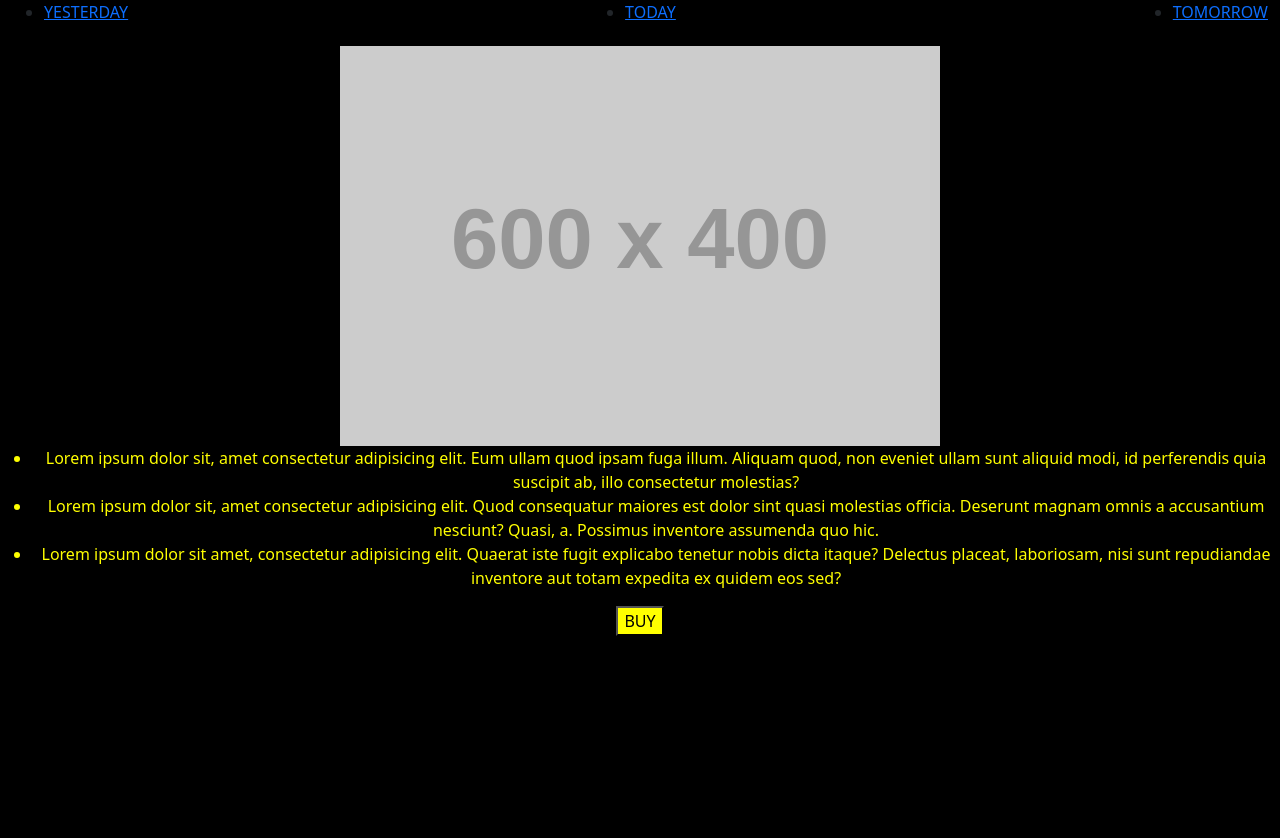
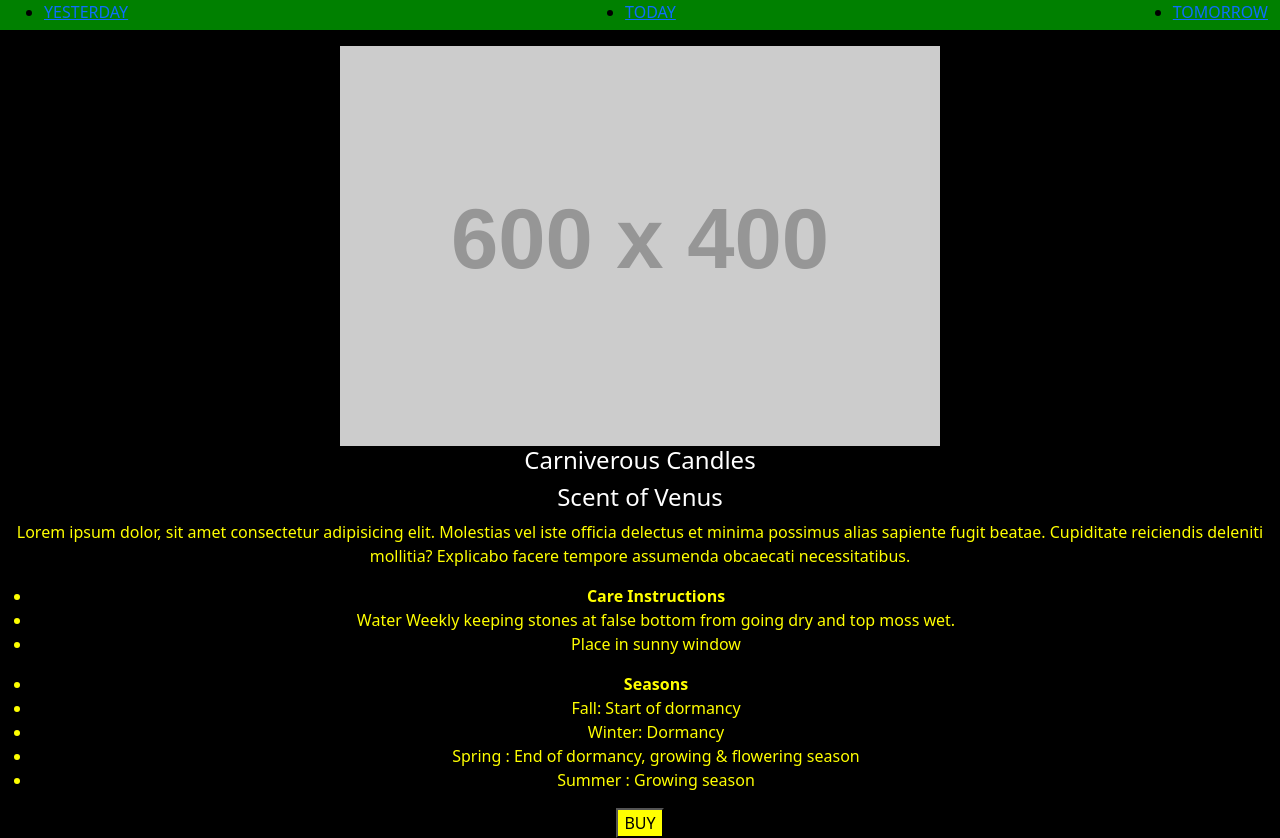
Before and after one commit to K-D-Piper/Day_Site, a plain HTML site: page yes.html in a window 1280 px wide. Before the commit the page ends 800 px from the top, so only its background shows below. Drawn offline with Linux system fonts and the light colour scheme; placeholder pictures from the web are drawn by us.

Commit message:
Styling edits
Began adding description of products

```diff
--- a/style/style.css
+++ b/style/style.css
@@ -78,6 +78,11 @@
     color: yellow;
 }
 
+.nav_bar-YES{
+    color: black;
+    background-color: green;
+}
+
 .buy-products h4{
     color: white;
 }
--- a/yes.html
+++ b/yes.html
@@ -33,10 +33,20 @@
         <div class="buy-products">
             <div class="c_candles">
                 <img src="https://placehold.co/600x400" alt="This is a placeholder image.">
-                <ul>
-                    <li>Lorem ipsum dolor sit, amet consectetur adipisicing elit. Eum ullam quod ipsam fuga illum. Aliquam quod, non eveniet ullam sunt aliquid modi, id perferendis quia suscipit ab, illo consectetur molestias?</li>
-                    <li>Lorem ipsum dolor sit, amet consectetur adipisicing elit. Quod consequatur maiores est dolor sint quasi molestias officia. Deserunt magnam omnis a accusantium nesciunt? Quasi, a. Possimus inventore assumenda quo hic.</li>
-                    <li>Lorem ipsum dolor sit amet, consectetur adipisicing elit. Quaerat iste fugit explicabo tenetur nobis dicta itaque? Delectus placeat, laboriosam, nisi sunt repudiandae inventore aut totam expedita ex quidem eos sed?</li>
+                <h4>Carniverous Candles</h4>
+                    <h4>Scent of Venus</h4>
+                        <p>Lorem ipsum dolor, sit amet consectetur adipisicing elit. Molestias vel iste officia delectus et minima possimus alias sapiente fugit beatae. Cupiditate reiciendis deleniti mollitia? Explicabo facere tempore assumenda obcaecati necessitatibus.</p>
+                <ul class="c_care">
+                    <li><b>Care Instructions</b></li>
+                    <li>Water Weekly keeping stones at false bottom from going dry and top moss wet.</li>
+                    <li> Place in sunny window </li>
+                </ul>
+                <ul class="c_seasons">
+                    <li><b>Seasons</b></li>
+                    <li>Fall: Start of dormancy</li>
+                    <li>Winter: Dormancy</li>
+                    <li>Spring :  End of dormancy, growing & flowering season</li>
+                    <li>Summer : Growing season</li>
                 </ul>
                 <button>BUY</button>
             </div>
```
Also changed, not shown: tom.html (+2 -0 lines), 1 other file.
